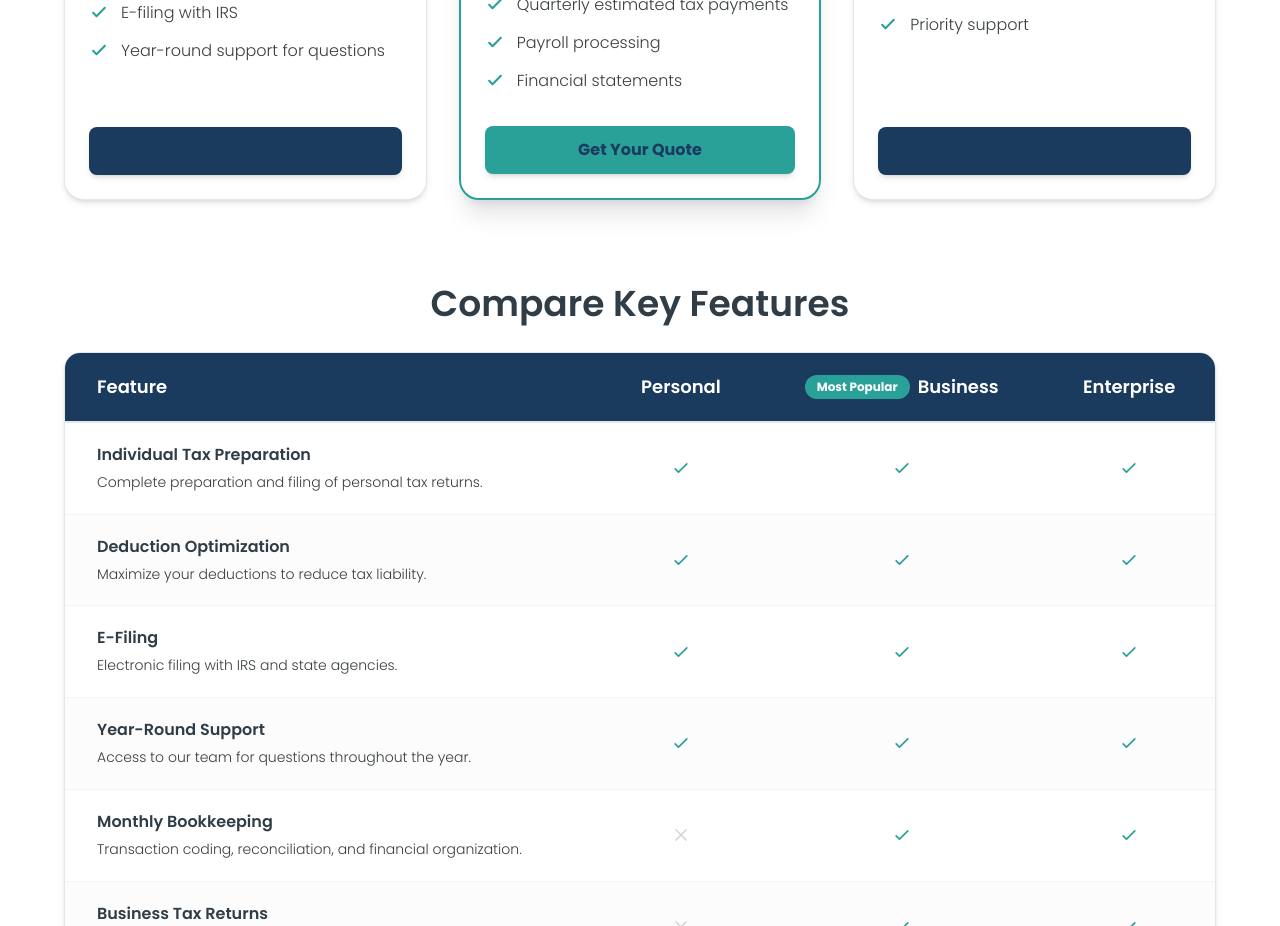
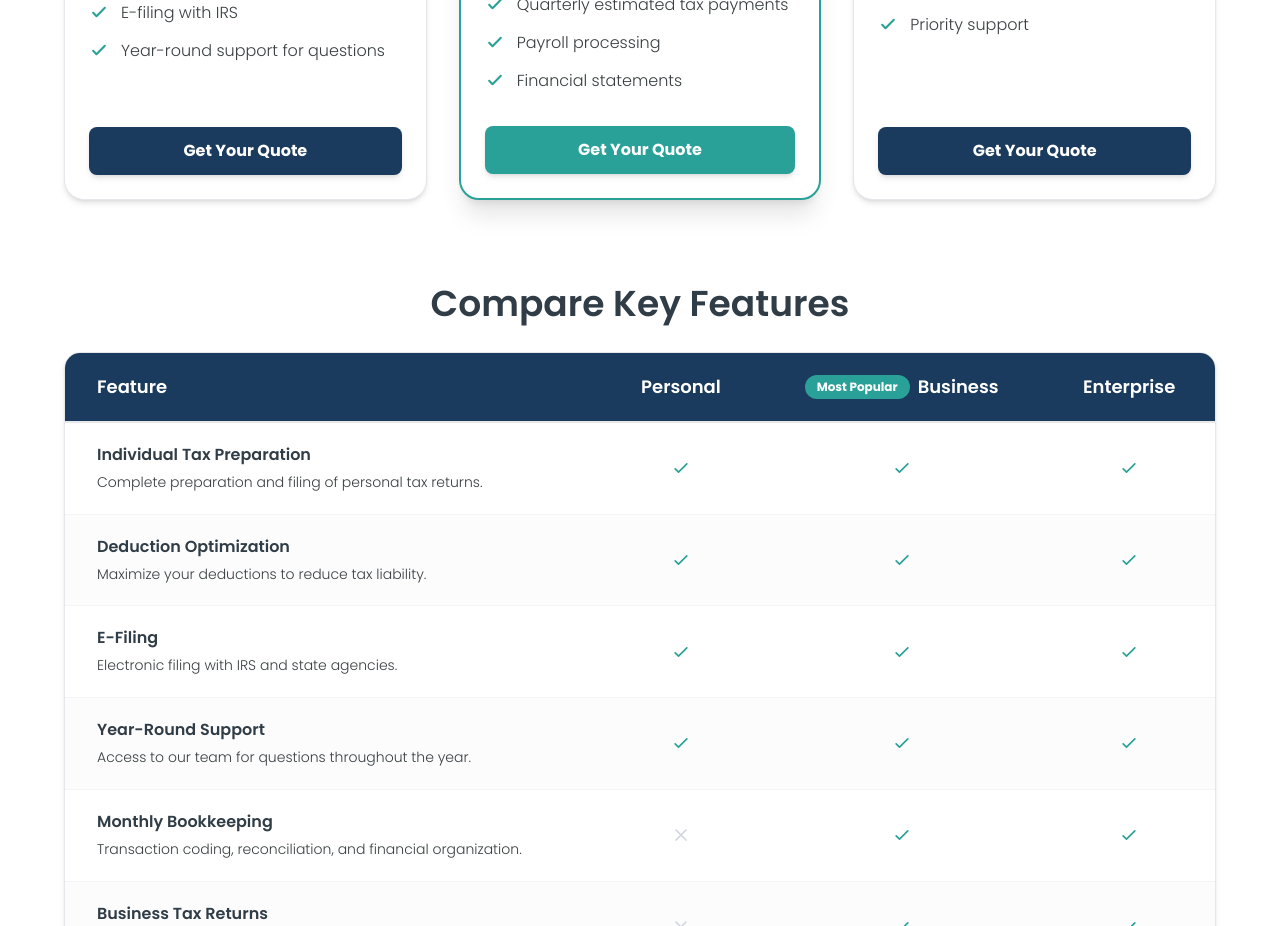
Before and after one commit to BenjaminBlois/website, a Next.js app: page /pricing in a window 1280 px wide. Shown: the part 960-1886 px from the top of the page. Built offline with nearby package versions, Linux system fonts and the light colour scheme.

Commit message:
Fix pricing page button text to be white

```diff
--- a/app/globals.css
+++ b/app/globals.css
@@ -101,6 +101,15 @@ a.no-underline, button {
   text-decoration: none;
 }
 
+/* Button-style links should keep their text color */
+a.text-white {
+  color: #ffffff !important;
+}
+
+a.text-white:hover {
+  color: #ffffff !important;
+}
+
 /* Footer link overrides */
 footer a {
   color: #d1d5db;
```
